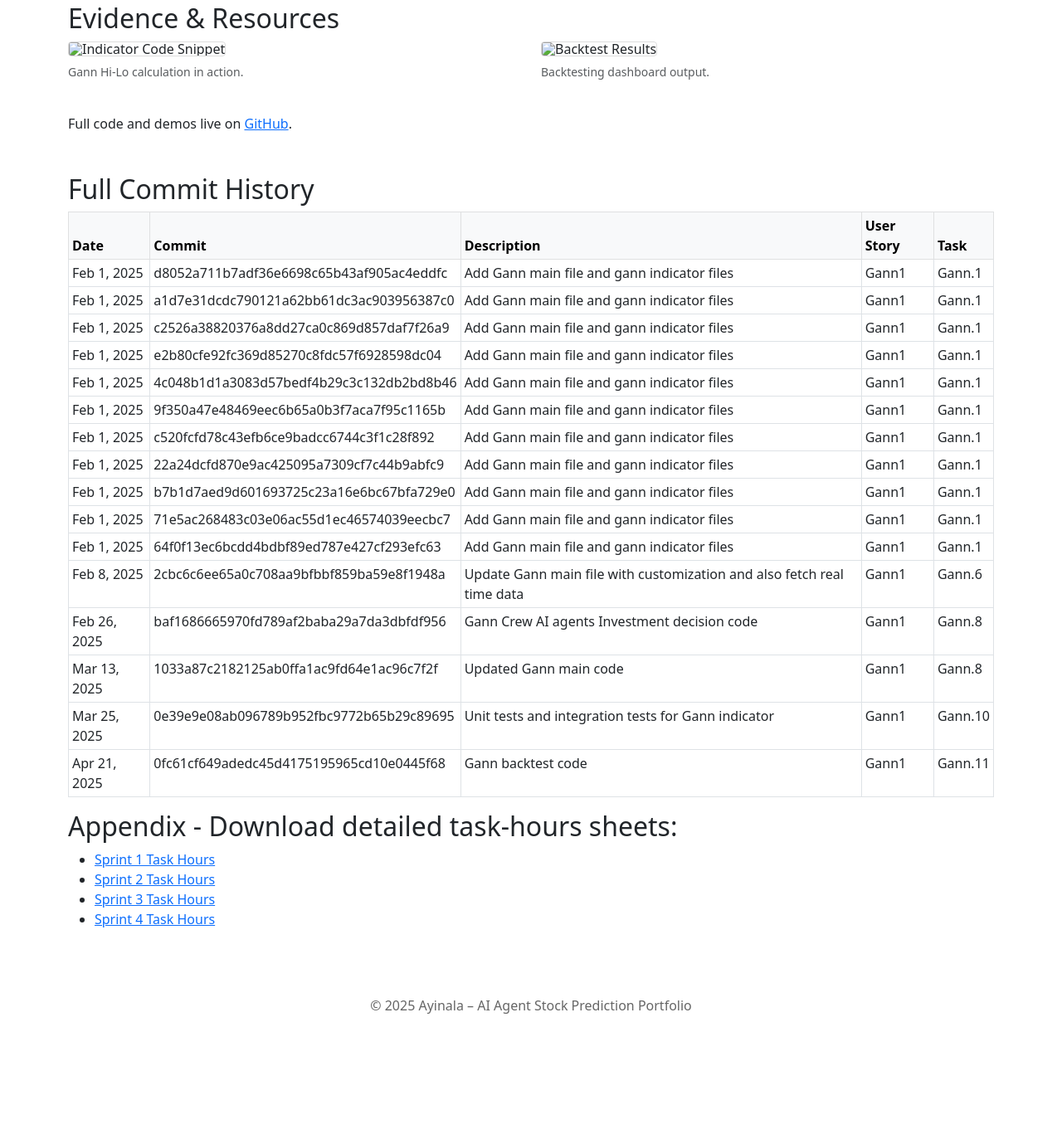
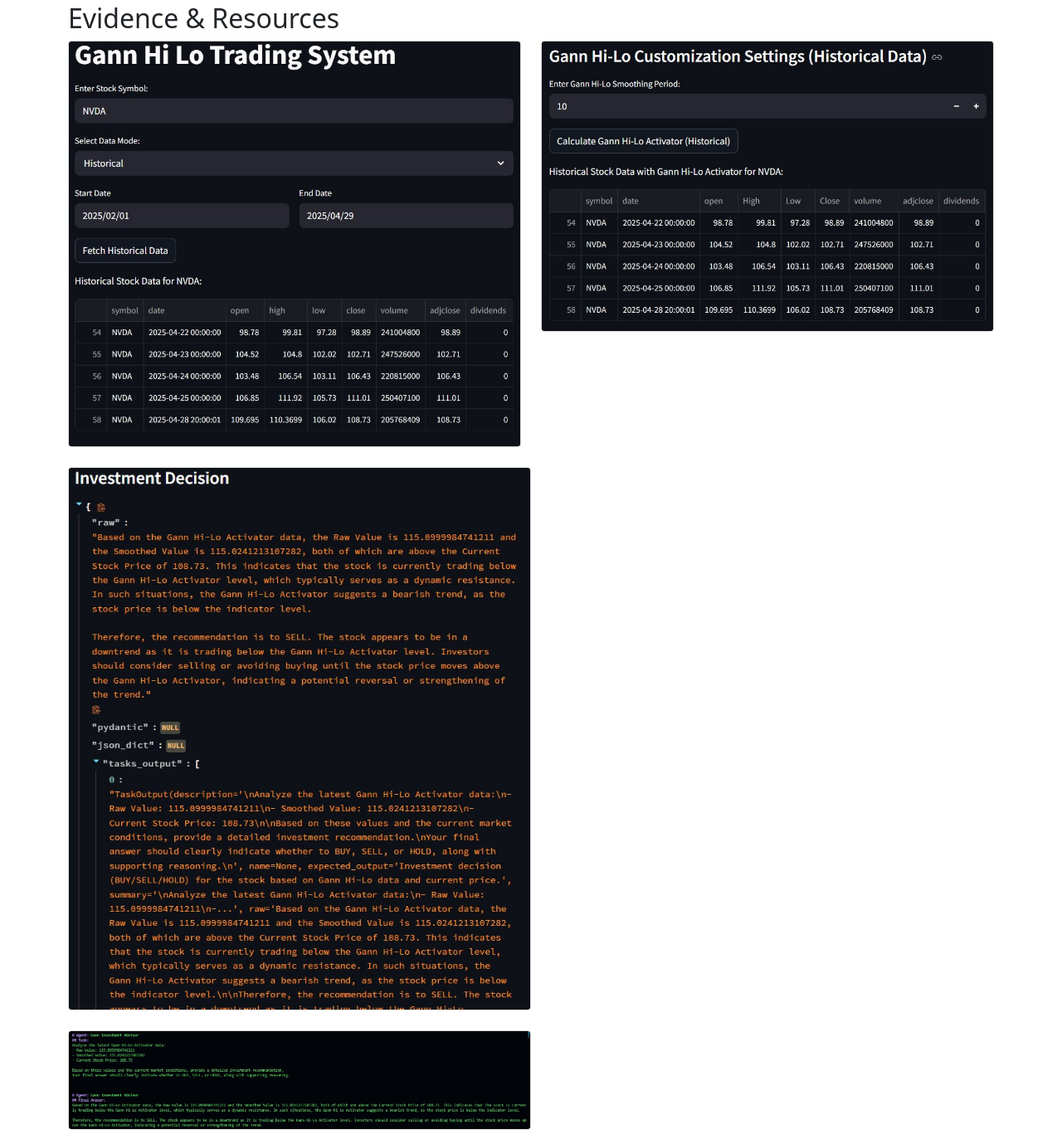
Before and after one commit to kayinala77/kayinala77.github.io, a plain HTML site: page index.html in a window 1280 px wide. Shown: the part 1163-2536 px from the top of the page at 83% size. Before the commit the page ends 2419 px from the top, so only its background shows below. Drawn offline with nearby package versions, Linux system fonts and the light colour scheme.

Commit message:
Update index.html

```diff
--- a/index.html
+++ b/index.html
@@ -140,19 +140,37 @@
       <div class="row g-4">
         <div class="col-md-6">
           <figure class="figure">
-            <img src="screenshot-indicator.png" alt="Indicator Code Snippet" class="figure-img img-fluid screenshot">
-            <figcaption class="figure-caption">Gann Hi-Lo calculation in action.</figcaption>
+            <img src="1.jpg" class="figure-img img-fluid screenshot">
           </figure>
         </div>
         <div class="col-md-6">
           <figure class="figure">
-            <img src="screenshot-backtest.png" alt="Backtest Results" class="figure-img img-fluid screenshot">
-            <figcaption class="figure-caption">Backtesting dashboard output.</figcaption>
+            <img src="2.jpg" class="figure-img img-fluid screenshot">
           </figure>
         </div>
       </div>
+              <div class="col-md-6">
+          <figure class="figure">
+            <img src="3.jpg" class="figure-img img-fluid screenshot">
+          </figure>
+        </div>
+              <div class="col-md-6">
+          <figure class="figure">
+            <img src="4.jpg" class="figure-img img-fluid screenshot">
+          </figure>
+        </div>
+              <div class="col-md-6">
+          <figure class="figure">
+            <img src="5.jpg" class="figure-img img-fluid screenshot">
+          </figure>
+        </div>
+              <div class="col-md-6">
+          <figure class="figure">
+            <img src="6.jpg" class="figure-img img-fluid screenshot">
+          </figure>
+        </div>
       <p class="mt-4">
-        Full code and demos live on
+        Full code is available at
         <a href="https://github.com/kayinala77/Ayinala-AI-Agent-Stock-Prediction" target="_blank">GitHub</a>.
       </p>
 
```
